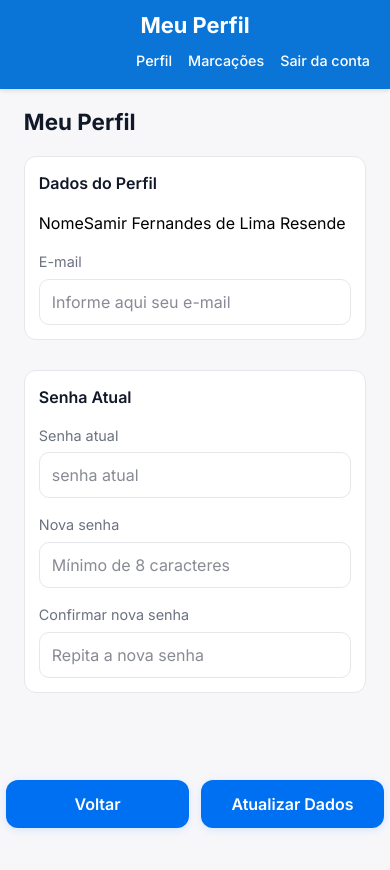
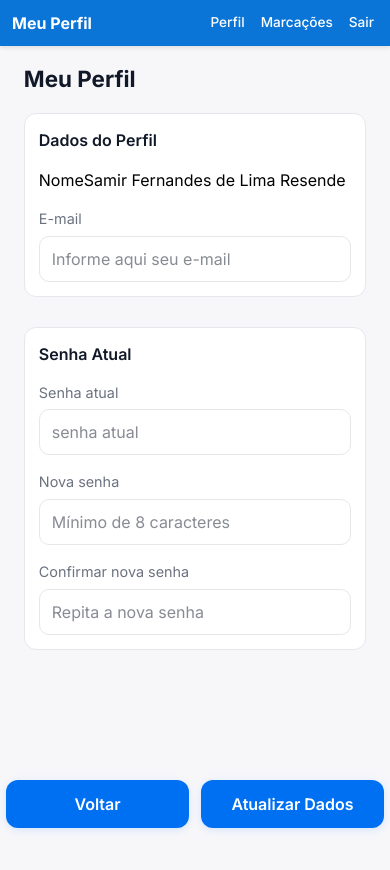
Before and after one commit to samirfernandes26/cidadao, a Next.js app: page /perfil in a window 390 px wide. Shown: the top 870 px of the page. Built offline with nearby package versions, Linux system fonts and the light colour scheme.

Commit message:
Responsividade

```diff
--- a/src/app/marcacoes/page.tsx
+++ b/src/app/marcacoes/page.tsx
@@ -91,7 +91,7 @@ export default function Dashboard() {
 
   return (
     <>
-      <TopBar titulo="Minhas marcações" />
+      <TopBar titulo="Marcações" />
       <main className="p-4 sm:p-6">
         {loading && <p>Carregando marcações...</p>}
         {error && <p style={{ color: "red" }}>{error}</p>}
--- a/src/components/TopBar/TopBar.tsx
+++ b/src/components/TopBar/TopBar.tsx
@@ -43,7 +43,7 @@ export const TopBar = ({ titulo }: TopBarProps) => {
           Marcações
         </Link>
         <button onClick={handleLogout} className={styles.navButton}>
-          Sair da conta
+          Sair
         </button>
       </nav>
     </header>
--- a/src/components/TopBar/style.module.css
+++ b/src/components/TopBar/style.module.css
@@ -25,26 +25,6 @@
   box-shadow: 0 2px 4px rgb(0 0 0 / 0.1);
 }
 
-/* Direção em coluna no mobile (título em cima, menu embaixo) */
-@media (max-width: 640px) {
-  .topbar {
-    flex-direction: column;
-    align-items: stretch;
-    gap: 0.5rem;
-  }
-
-  /* ✅ Centraliza o título quando quebrar para duas linhas */
-  .logo {
-    display: flex;
-    justify-content: center;
-  }
-
-  .title {
-    text-align: center;
-    width: 100%;
-  }
-}
-
 /* ====== Branding / Título ====== */
 .logo {
   display: flex;
@@ -66,21 +46,6 @@
   align-items: center;
   gap: clamp(0.5rem, 1.5vw, 1.25rem);
   flex-wrap: wrap;
-}
-
-/* No mobile: ocupa toda a largura e permite rolagem horizontal se precisar */
-@media (max-width: 640px) {
-  .nav {
-    width: 100%;
-    justify-content: end; /* mantém os botões à direita */
-    overflow-x: auto;
-    padding-bottom: 2px;
-  }
-
-  /* esconder barra de rolagem quando possível */
-  .nav::-webkit-scrollbar {
-    height: 0;
-  }
 }
 
 /* Links e botão do menu — mesma cara */
@@ -119,6 +84,68 @@
   border-radius: 6px;
 }
 
+@media (max-width: 480px) {
+  .topbar {
+    /* flex-direction: column; */
+    align-items: stretch;
+    gap: 0.5rem;
+    width: 100%;
+  }
+
+  .title {
+    font-size: 1.5rem;
+    line-height: 1.15;
+    width: 100%;
+  }
+}
+
+/* Direção em coluna no mobile (título em cima, menu embaixo) */
+@media (max-width: 640px) {
+  .topbar {
+    /* flex-direction: column; */
+    align-items: stretch;
+    gap: 0.3rem;
+    width: 100%;
+  }
+
+  .title {
+    font-size: 1rem;
+    line-height: 1.15;
+    width: 100%;
+  }
+
+  /* links/botão do menu menores */
+  .navLink,
+  .navButton {
+    font-size: 0.85rem; /* ~13px */
+  }
+
+  /* opcional: aperta os espaçamentos */
+  .topbar {
+    padding: 0.5rem 0.75rem;
+  }
+  .nav {
+    gap: 0.5rem;
+  }
+
+  /* .logo {
+    display: flex;
+    justify-content: center;
+  } */
+
+  .nav {
+    /* width: 100%; */
+    justify-content: end;
+    overflow-x: auto;
+    padding-bottom: 2px;
+  }
+
+  /* esconder barra de rolagem quando possível */
+  .nav::-webkit-scrollbar {
+    height: 0;
+  }
+}
+
 /* Ajustes de espaçamento no desktop grande */
 @media (min-width: 1280px) {
   .nav {
```
